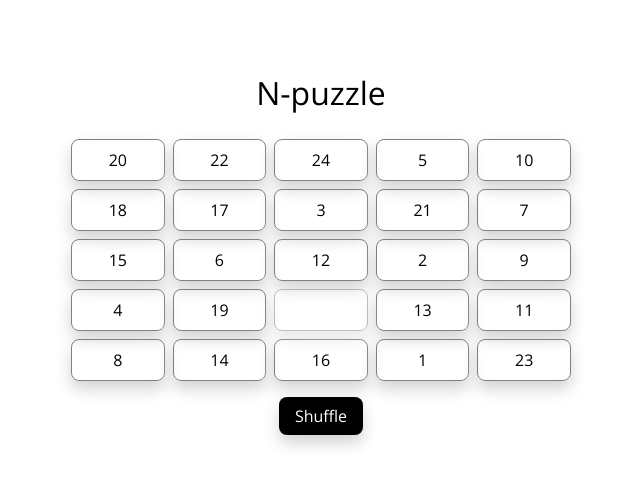
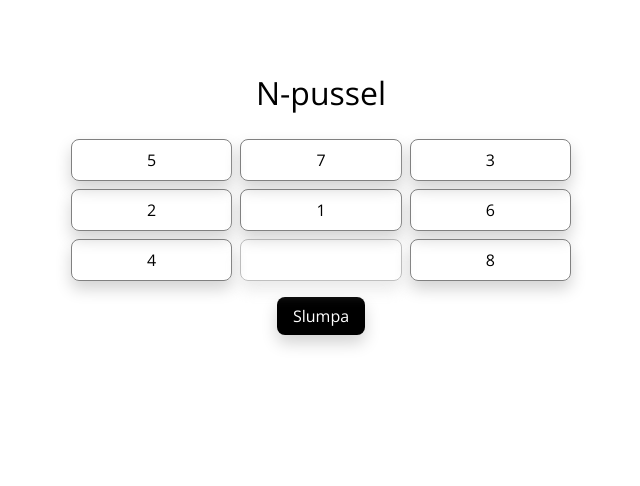
Before and after one commit to amandaflod/n-puzzle, a React (Vite) app: page / in a window 1280 px wide. Shown: the top 486 px of the page, without its empty margins (319-959 px from the left). Built offline with nearby package versions, Linux system fonts and the light colour scheme.

Commit message:
Add isPuzzleSolved

```diff
--- a/src/Puzzle.tsx
+++ b/src/Puzzle.tsx
@@ -44,8 +44,13 @@ const Button = styled.button`
   }
 `;
 
-const rows = 5;
-const columns = 5;
+const Gif = styled.iframe`
+  border: 0;
+  margin-top: 1rem;
+`;
+
+const rows = 3;
+const columns = 3;
 
 const getShuffledArray = (arr: (number | null)[]) => {
   const result = [...arr];
@@ -172,9 +177,31 @@ export const Puzzle = () => {
     setBoard(newBoard);
   };
 
+  const isPuzzleSolved = () => {
+    const expectedValues = [...values];
+    expectedValues.sort();
+
+    let i = 0;
+    let j = 0;
+    for (const expectedValue of expectedValues) {
+      if (board[i][j] !== expectedValue) {
+        return false;
+      }
+
+      if (j === columns - 1) {
+        i++;
+        j = 0;
+      } else {
+        j++;
+      }
+    }
+
+    return true;
+  };
+
   return (
     <PuzzleWrapper>
-      <h1>N-puzzle</h1>
+      <h1>N-pussel</h1>
       <StyledPuzzle columns={columns} rows={rows}>
         {board.map((row, i) => {
           return row.map((value, j) => {
@@ -188,7 +215,12 @@ export const Puzzle = () => {
           });
         })}
       </StyledPuzzle>
-      <Button onClick={shuffleBoard}>Shuffle</Button>
+      <Button onClick={shuffleBoard}>Slumpa</Button>
+      {isPuzzleSolved() && (
+        <>
+          <Gif src="https://giphy.com/embed/3otPoS81loriI9sO8o" />
+        </>
+      )}
     </PuzzleWrapper>
   );
 };
```
